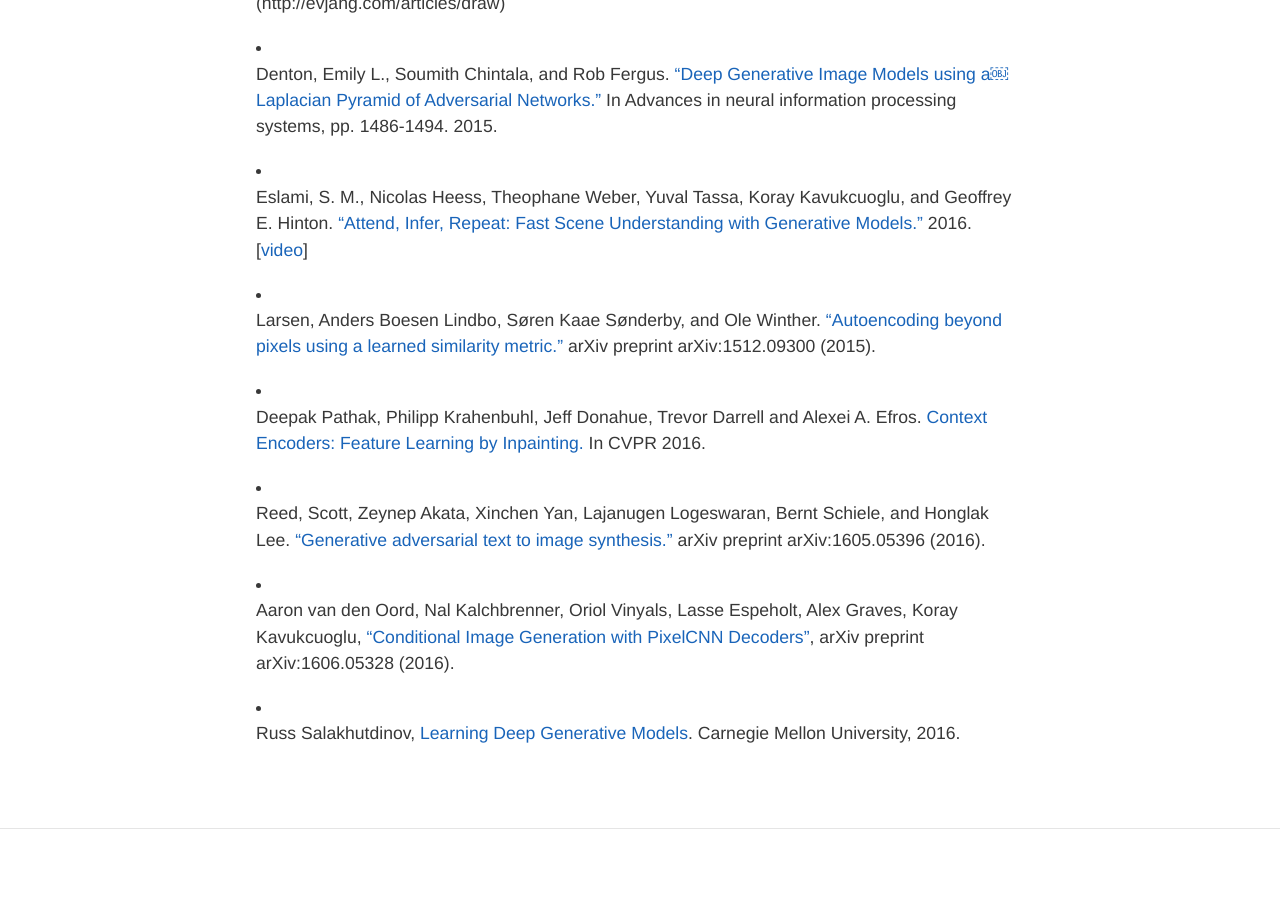
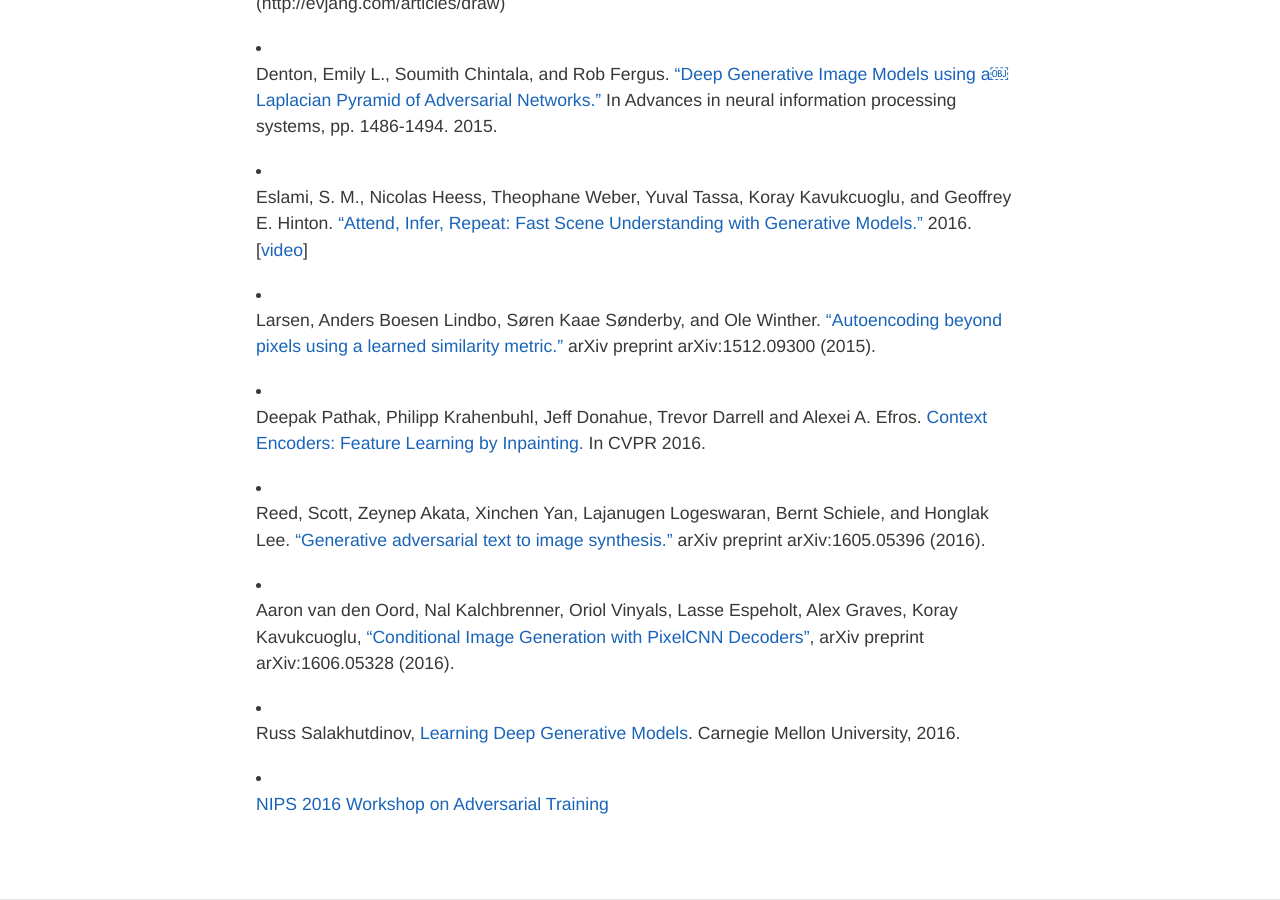
Before and after one commit to imatge-upc/telecombcn-2016-dlcv, a Jekyll site: the page built from adversarial.md, in a window 1280 px wide and 900 px high, scrolled down 2129 px. Built offline with Jekyll 4.4.1, drawn with Linux system fonts in a browser that asks for light colours; nearby versions of some CDN libraries; before the commit the page ends 2958 px from its top, so only the background shows below that.

Commit message:
NIPS 2016 Workshop on Adversarial Training

```diff
--- a/adversarial.md
+++ b/adversarial.md
@@ -62,3 +62,5 @@
 * Aaron van den Oord, Nal Kalchbrenner, Oriol Vinyals, Lasse Espeholt, Alex Graves, Koray Kavukcuoglu, ["Conditional Image Generation with PixelCNN Decoders"](http://arxiv.org/abs/1606.05328), arXiv preprint arXiv:1606.05328 (2016).
 
 * Russ	Salakhutdinov, [Learning	Deep	Generative Models](http://www.cs.toronto.edu/~rsalakhu/talk_Montreal_2016_Salakhutdinov.pdf). Carnegie Mellon University, 2016.
+
+* [NIPS 2016 Workshop on Adversarial Training](https://sites.google.com/site/nips2016adversarial/)
```
